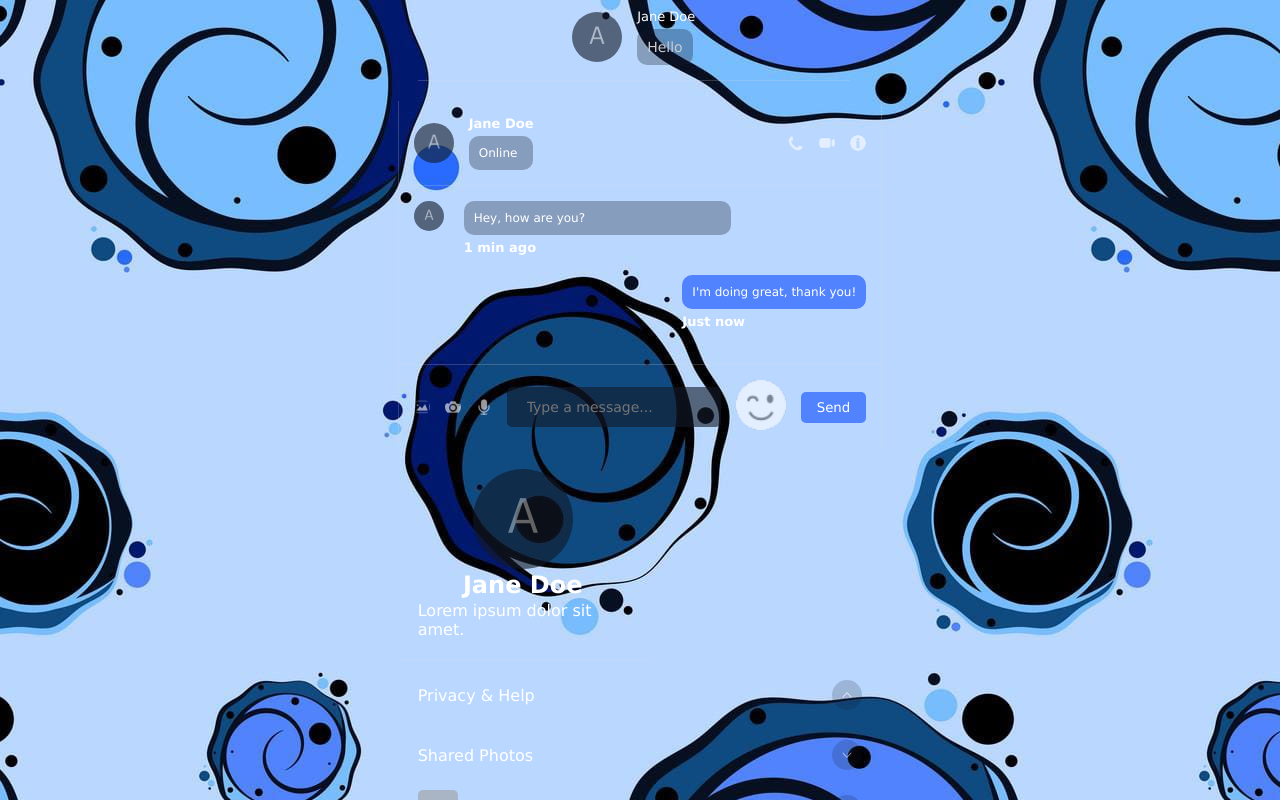
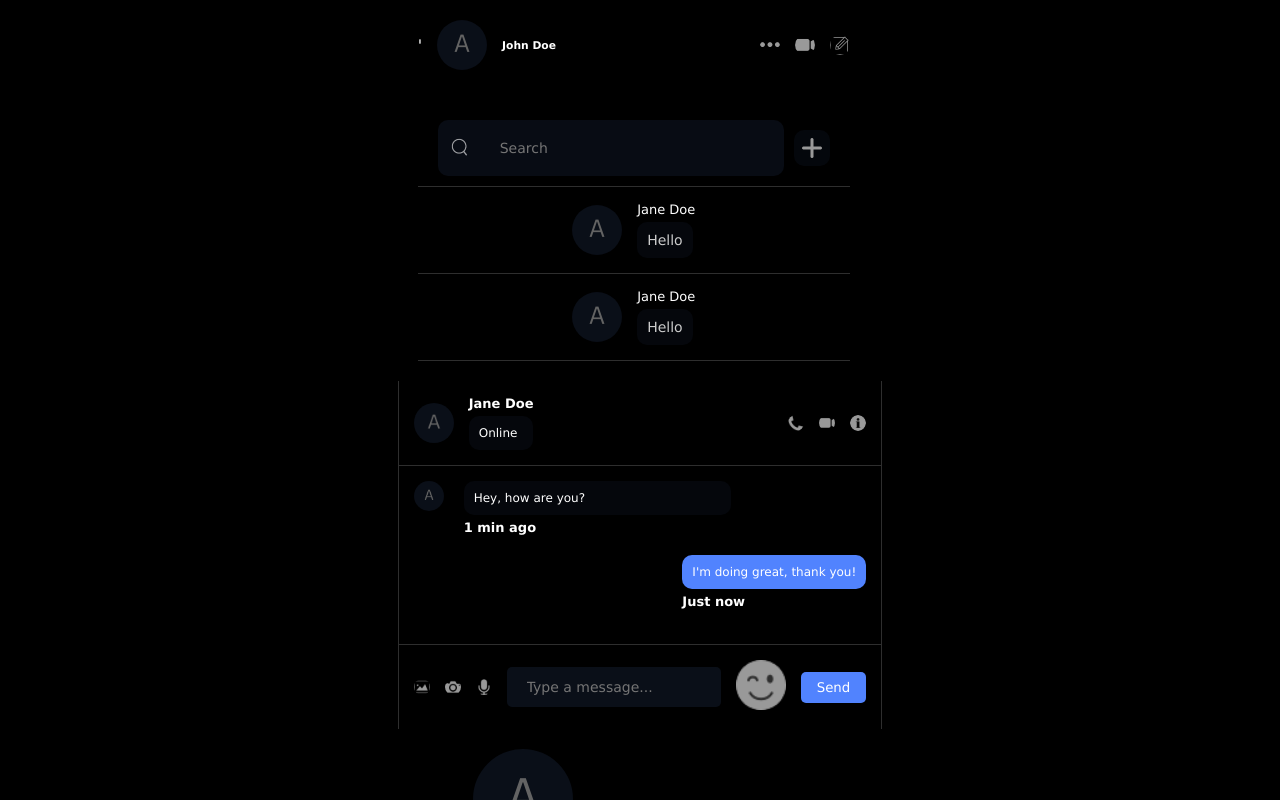
Before and after one commit to Bhagyapatel2024/chat, a React (Vite) app: page / in a window 1280 px wide. Shown: the top 800 px of the page. Built offline with nearby package versions, Linux system fonts and the light colour scheme; grey boxes are pictures that could not be loaded.

Commit message:
Update index.css

```diff
--- a/src/index.css
+++ b/src/index.css
@@ -7,10 +7,10 @@
 }
 
 body {
-    background-image: url("/bg.jpg");
+    background-color:black;
     display: flex;
     align-items: center;
     justify-content: center;
-    height: 100vh;
+
     color: white;
 }
```
